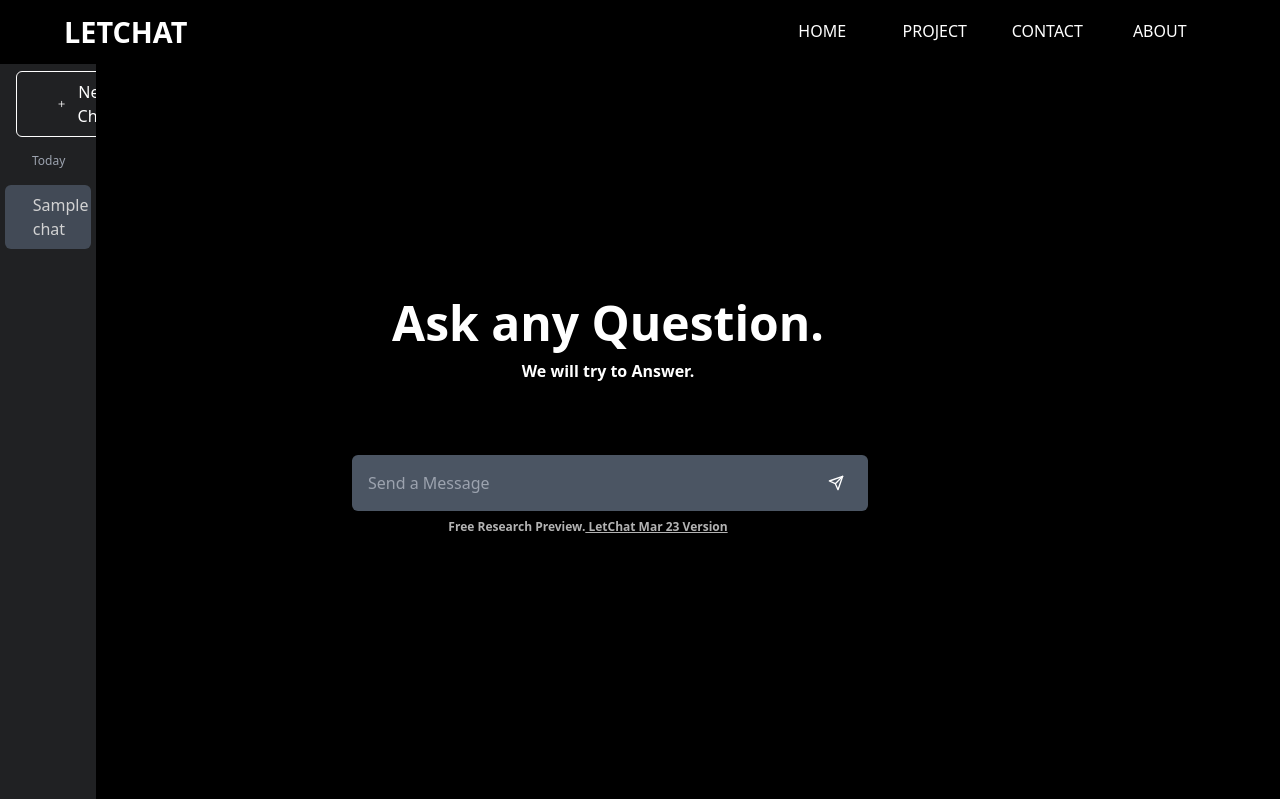
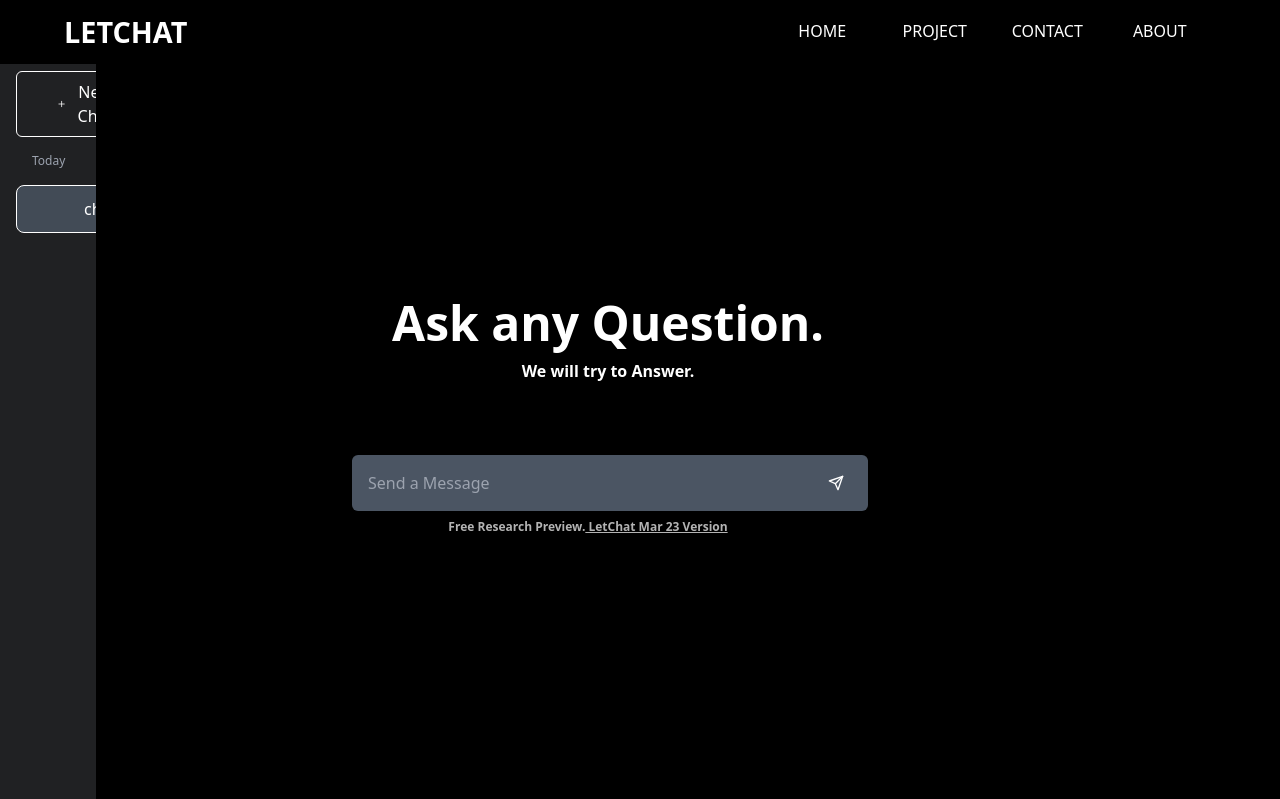
Before and after one commit to AniketRModak/TyBscItLastProject, a Flask app: page / in a window 1280 px wide. Shown: the part 49-848 px from the top of the page. Run offline with Flask 3, Linux system fonts and the light colour scheme; a database or web service that is not in the repository returns one stand-in record (values such as "Sample title"); style sheets or scripts are compiled from the project's sources; some libraries are stand-ins or nearby versions.

Commit message:
add new chats button and remove the DB system question

```diff
--- a/LetChat/main.py
+++ b/LetChat/main.py
@@ -2,7 +2,7 @@ from flask import Flask, render_template, jsonify, request
 from flask_pymongo import PyMongo
 import openai
 
-openai.api_key = "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"
+openai.api_key = "sk-BOz0sKATZ7V69aWDsqRAT3BlbkFJi0Zn87dFb5hlWnORZqTXx"
 
 
 app = Flask(__name__, template_folder='template')
--- a/LetChat/static/js/script.js
+++ b/LetChat/static/js/script.js
@@ -22,15 +22,29 @@ async function postData(url = "", data = {}) {
 }
 
 sendButton.addEventListener("click", async () => {
-	questionInput = document.getElementById("questionInput").value;
+	let userQes = document.getElementById("userQes");
+
+	let questionInput = document.getElementById("questionInput").value;
+	let questionIn = questionInput.toLowerCase();
+	userQes.innerHTML = questionInput;
 	document.getElementById("questionInput").value = "";
 	document.querySelector(".right2").style.display = "block";
 	document.querySelector(".right1").style.display = "none";
 
-	question1.innerHTML = questionInput;
-	question2.innerHTML = questionInput;
+	question1.innerHTML = questionIn;
+	question2.innerHTML = questionIn;
 
 	// Get the answer and populate it!
-	let result = await postData("/api", { question: questionInput });
+	let result = await postData("/api", { question: questionIn });
 	solution.innerText = result.answer;
 });
+
+let btnchat = document.getElementById("btnchat");
+btnchat.addEventListener("click", () => {
+	let chat2 = document.getElementById("chat2");
+	if (chat2.style.display === "none") {
+		chat2.style.display = "block";
+	} else {
+		chat2.style.display = "none";
+	}
+});
--- /dev/null
+++ b/LetChat/tempCodeRunnerFile.py
@@ -0,0 +1 @@
+://
--- a/LetChat/template/index.html
+++ b/LetChat/template/index.html
@@ -202,6 +202,7 @@
 			}
 			/*nav end*/
 			.right2 {
+				width: auto;
 				display: none;
 				overflow: hidden;
 				background: black;
@@ -239,7 +240,7 @@
 				color: rgb(255, 255, 255);
 			}
 			#solution {
-				height: 60vh;
+				height: 100vh;
 
 				overflow-y: scroll;
 				color: rgb(255, 255, 255);
@@ -248,6 +249,19 @@
 				color: rgb(255, 255, 255);
 				text-align: center;
 				font-weight: 600;
+			}
+			.btnchat {
+				width: 11rem;
+				height: 3rem;
+				background-color: #424b56;
+				border: 0.1rem solid #fff;
+				border-radius: 0.5rem;
+				margin-left: 1rem;
+				margin-bottom: 1rem;
+			}
+			#chat2 {
+				display: none;
+				overflow-y: scroll;
 			}
 		</style>
 		<title>LetChat</title>
@@ -277,7 +291,7 @@
 			</div>
 		</nav>
 
-		<div id="left1" class="flex h-[100vh] mt-12 text-white">
+		<div id="left1" class="flex flex-row h-[100vh] mt-12 text-white">
 			<div class="left bg-[#202123] w-24">
 				<button
 					class="py-2 w m-2 px-10 space-x-2 border-white border rounded-md flex mx-4 justify-start items-center hover:opacity-70"
@@ -300,10 +314,18 @@
 					<span> <a href="/">New Chat</a> </span>
 				</button>
 				<div class="text-xs m-4 mx-8 text-gray-400">Today</div>
-				<div class="chats flex flex-col justify-center items-center space-y-2">
-					{% for chat in myChats %}
+				<div class="btn-div">
+					<button id="btnchat" class="btnchat">chats</button>
+				</div>
 				<div
-						class="chat space-x-2 opacity-80 w-[90%] px-5 py-2 rounded-md bg-gray-600 cursor-pointer flex justify-start items-center"
+					id="chat2"
+					class="chat2 flex flex-col justify-center items-center space-y-2"
+				>
+					<div
+						class="chats flex flex-col justify-center items-center space-y-2"
+					>
+						<div
+							class="chat space-x-4 opacity-80 w-[90%] px-5 py-2 rounded-md bg-gray-600 cursor-pointer flex justify-start items-center"
 						>
 							<svg
 								stroke="currentColor"
@@ -321,9 +343,9 @@
 									d="M21 15a2 2 0 0 1-2 2H7l-4 4V5a2 2 0 0 1 2-2h14a2 2 0 0 1 2 2z"
 								></path>
 							</svg>
-						<span>{{chat.question}}</span>
+							<span id="userQes"></span>
 						</div>
-					{% endfor %}
+					</div>
 				</div>
 			</div>
 
```
Lines whose indentation alone changed are shown as unchanged.
